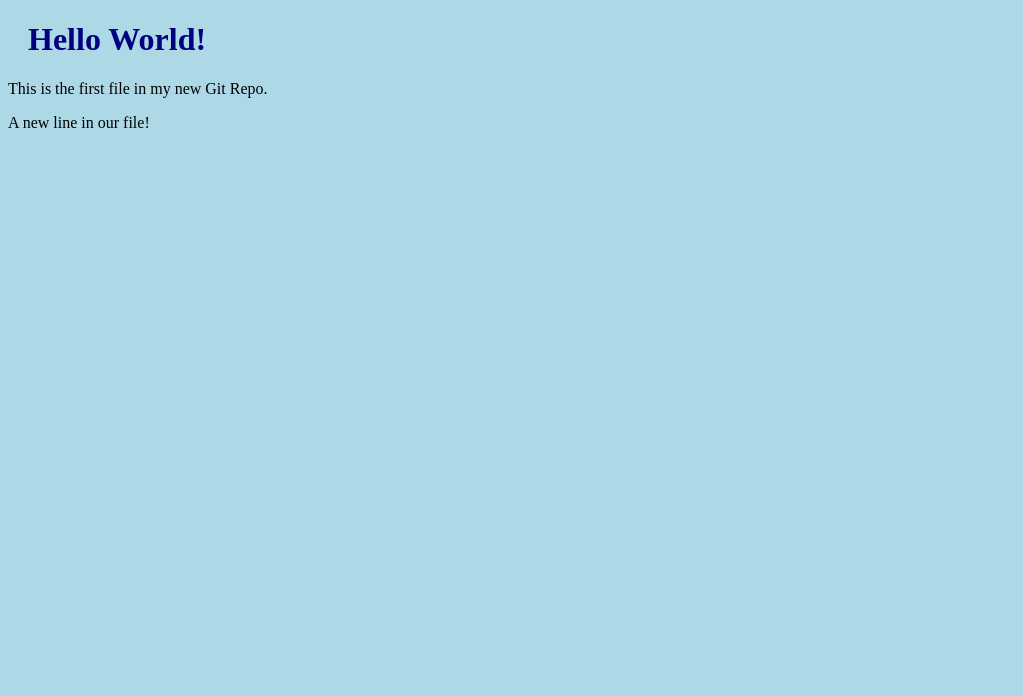
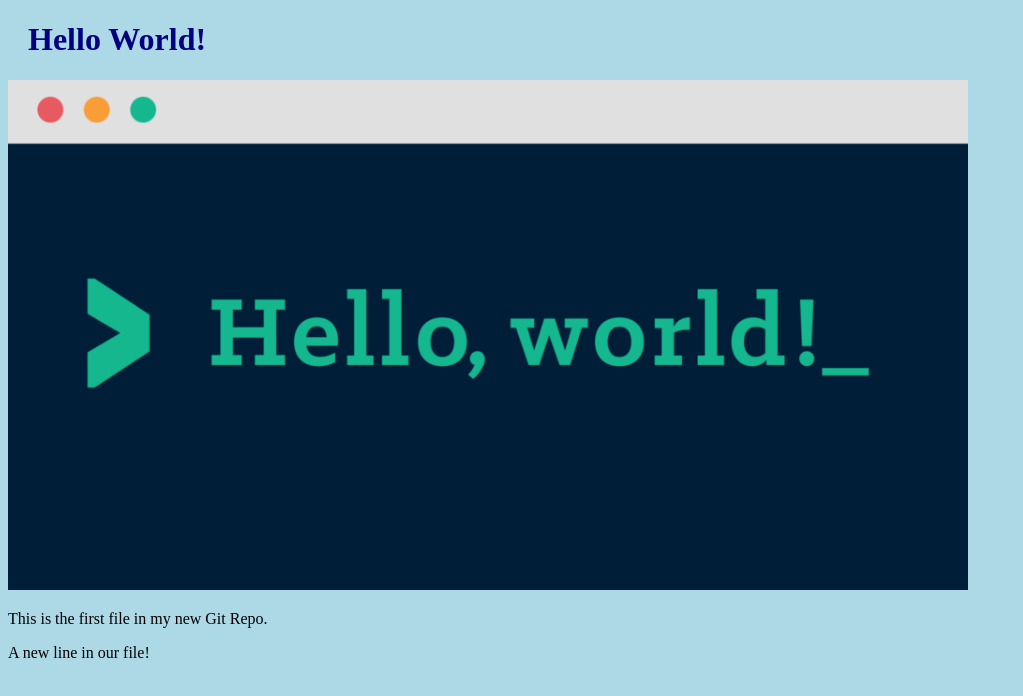
Before and after one commit to Navninja7/navninja.github.io, a plain HTML site: page index.html in a window 1280 px wide. Shown: the whole page, without its empty margins (0-1023 px from the left). Drawn offline with Linux system fonts and the light colour scheme.

Commit message:
Added image to Hello World

```diff
--- a/index.html
+++ b/index.html
@@ -6,6 +6,7 @@
     </head>
     <body>
     <h1>Hello World!</h1>
+        <div><img src="Hello_World.png" alt="Hello World from Space" style="width: 100%;max-width: 960px"></div>
         <p>This is the first file in my new Git Repo.</p>
         <p>A new line in our file!</p>
     </body>
```
Also changed, not shown: Hello_World.png (added).
